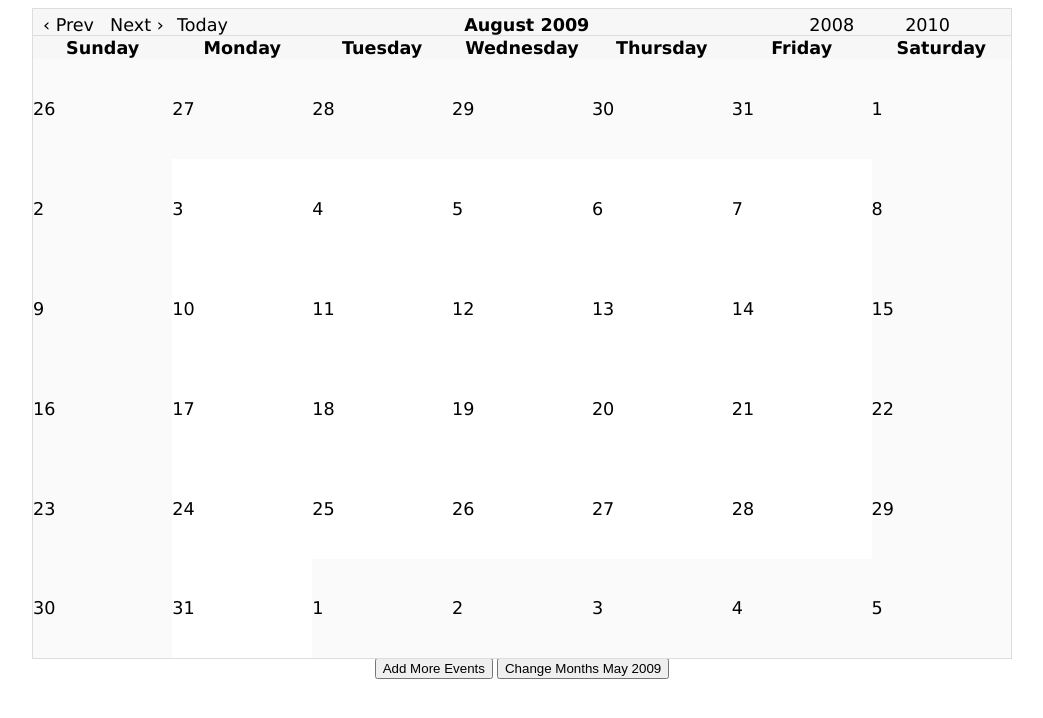
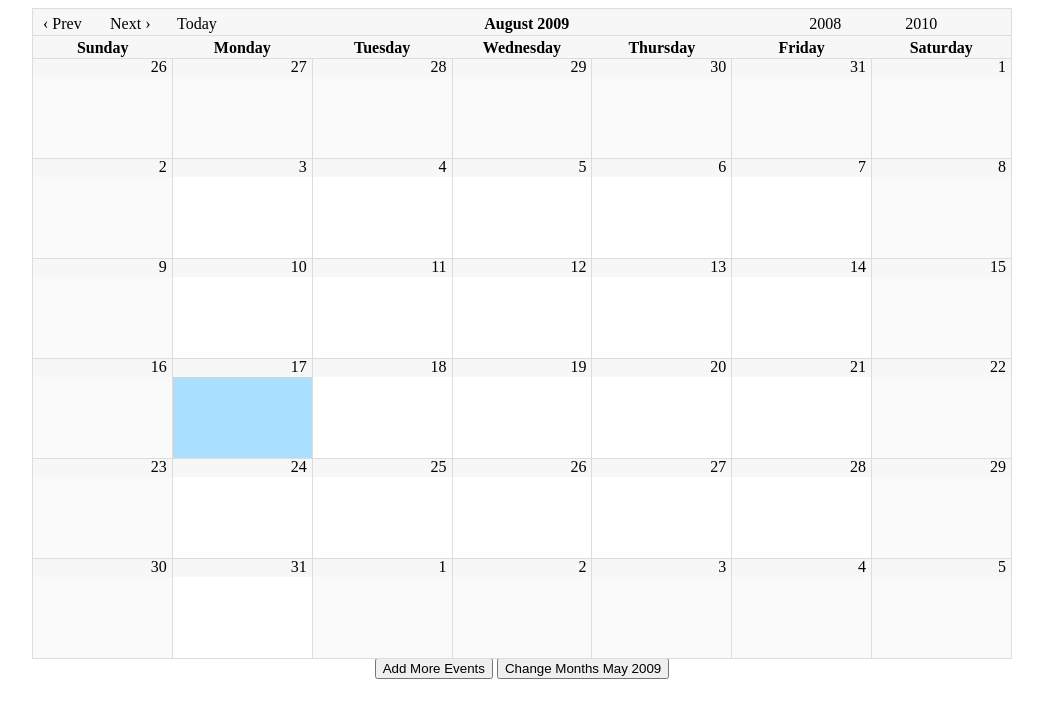
Before and after one commit to KyleLeneau/jMonthly, a plain HTML site: page src/Index.html in a window 1280 px wide. Shown: the whole page, without its empty margins (118-1161 px from the left). Drawn offline with Linux system fonts and the light colour scheme.

Commit message:
Working on drawing basis of calendar.  Also working on custom triggers.

```diff
--- a/src/Index.html
+++ b/src/Index.html
@@ -34,6 +34,18 @@
 				},
 				afterChangeMonth: function(evt, newDate) {
 					alert("after");
+				},
+				onDayTextClick: function(evt, date) {
+					console.log('onDayTextClick');
+					console.log(date);
+				},
+				onDateBoxDoubleClick: function(evt, date) {
+					console.log('onDateBoxDoubleClick');
+					console.log(date);
+				},
+				onDateBoxClick: function(evt, date) {
+					console.log('onDateBoxClick');
+					console.log(date);
 				}
 			});
 
--- a/src/js/datetime.js
+++ b/src/js/datetime.js
@@ -24,15 +24,7 @@
 	 */
 	$P.isLeapYear = function() {
 		var y = this.getFullYear();
-		return (((y % 4 === 0) && (y % 100 !== 0)) || (y % 400 === 0));getDaysInMonth
-	};
-
-	/**
-	 * Determines whether or not this instance is a weekday.
-	 * @return {Boolean} true if this instance is a weekday
-	 */
-	$P.isWeekday = function () {
-	    return !(this.is().sat() || this.is().sun());
+		return (((y % 4 === 0) && (y % 100 !== 0)) || (y % 400 === 0));
 	};
 
 	/**
--- a/src/js/ui.jmonthly.js
+++ b/src/js/ui.jmonthly.js
@@ -13,7 +13,7 @@ $.widget("ui.jmonthly", {
 
 	_init: function() {
 
-		this.element.addClass("ui-widget ui-corner-all ui-jmonthly");
+		this.element.addClass("ui-jmonthly");
 
 		// calendar object to track props.
 		this._calendar = new CalendarMonth().init(this.options.startDate);
@@ -26,9 +26,8 @@ $.widget("ui.jmonthly", {
 	_drawCalendar: function(init) {
 		var o = this.options,
 			c = this._calendar,
+			self = this,
 			now = new Date().clearTime();
-
-		console.log("drawing calendar");
 
 		var headerRow = this._drawHeader();
 
@@ -49,27 +48,35 @@ $.widget("ui.jmonthly", {
 			}
 
 			var weekday = (o.firstDayOfWeek + i) % 7;
-			var attrs = {'class':'ui-jmonthly-datebox' + (weekday == 0 || weekday == 6 ? ' Weekend ' : ''),
+			var attrs = {'class':'ui-jmonthly-datebox' + (weekday == 0 || weekday == 6 ? ' weekend ' : ''),
 						'date':currentDate.toString("M/d/yyyy")
 			};
 
-			//dates outside of month range.
-			if (currentDate.compareTo(c.firstOfMonth) == -1 || currentDate.compareTo(c.lastOfMonth) == 1) {
-				attrs['class'] += ' Inactive';
+			//DateBox Events
+			var dateLink = $('<div><span>' + currentDate.getDate() + '</span></div>').addClass('ui-jmonthly-datelabel');
+			dateLink.bind('click.jmonthly', currentDate.clone(), function(e) {
+				self._trigger("onDayTextClick", e, e.data);
+			});
+
+			var dateBox = $("<td></td>").attr(attrs).append(dateLink);
+			dateBox.bind('dblclick.jmonthly', currentDate.clone(), function(e) {
+				self._trigger('onDateBoxDoubleClick', e, e.data);
+			});
+			dateBox.bind('click.jmonthly', currentDate.clone(), function(e) {
+				self._trigger('onDateBoxClick', e, e.data);
+			});
+
+
+			// dates outside of month range.
+			if (currentDate.getMonth() != c.workingDate.getMonth()) {
+				dateBox.addClass('inactive');
 			}
 
-			//check to see if current date rendering is today
-			if (currentDate.compareTo(now) == 0) {
-				attrs['class'] += ' Today';
+			// check to see if current date rendering is today
+			if (currentDate.isToday(now)) {
+				dateBox.addClass('today');
 			}
 
-			//DateBox Events
-			var dateLink = $('<div><a>' + currentDate.getDate() + '</a></div>').addClass('ui-jmonthly-datelabel');
-			//dateLink.bind('click', { Date: currentDate.clone() }, def.onDayLinkClick);
-
-			var dateBox = $("<td></td>").attr(attrs).append(dateLink);
-			//dateBox.bind('dblclick', { Date: currentDate.clone() }, def.onDayCellDblClick);
-			//dateBox.bind('click', { Date: currentDate.clone() }, def.onDayCellClick);
 
 			/*if (o.dragableEvents) {
 				dateBox.droppable({
@@ -115,13 +122,14 @@ $.widget("ui.jmonthly", {
 	},
 
 	_drawHeader: function() {
-		var o = this.options;
-		var c = this._calendar;
+		var o = this.options,
+			c = this._calendar,
+			self = this;
 
 		// Create Previous Month link for later
 		var pMonth = c.workingDate.clone().addMonths(-1);
 		var prevMLink = $('<div class="MonthNavPrev"><a class="link-prev">'+ o.previousLinkText +'</a></div>').click(function() {
-			this.changeMonth(pMonth);
+			self.changeMonth(pMonth);
 		});
 
 		if (!o.previousLink) {
@@ -131,7 +139,7 @@ $.widget("ui.jmonthly", {
 		//Create Next Month link for later
 		var nMonth = c.workingDate.clone().addMonths(1);
 		var nextMLink = $('<div class="MonthNavNext"><a class="link-next">'+ o.nextLinkText +'</a></div>').click(function() {
-			this.changeMonth(nMonth);
+			self.changeMonth(nMonth);
 		});
 
 		if (!o.nextLink) {
@@ -142,13 +150,13 @@ $.widget("ui.jmonthly", {
 		//Create Previous Year link for later
 		var prevYear = c.workingDate.clone().addYears(-1);
 		var prevYLink = $('<div class="YearNavPrev"><a>'+ prevYear.getFullYear() +'</a></div>').click(function() {
-			this.changeMonth(prevYear);
+			self.changeMonth(prevYear);
 		});
 
 		//Create Next Year link for later
 		var nextYear = c.workingDate.clone().addYears(1);
 		var nextYLink = $('<div class="YearNavNext"><a>'+ nextYear.getFullYear() +'</a></div>').click(function() {
-			this.changeMonth(nextYear);
+			self.changeMonth(nextYear);
 		});
 
 		if (!o.yearLinks) {
@@ -158,7 +166,7 @@ $.widget("ui.jmonthly", {
 
 		//Create Today link for later
 		var todayLink = $('<div class="TodayLink"><a class="link-today">'+ o.todayLinkText +'</a></div>').click(function() {
-			this.changeMonth(new Date());
+			self.changeMonth(new Date());
 		});
 
 		if (!o.todayLink) {
--- a/src/themes/base/ui.jmonthly.css
+++ b/src/themes/base/ui.jmonthly.css
@@ -52,31 +52,11 @@
 .ui-jmonthly .ui-jmonthly-body{
 }
 
-.DateBox {
-	vertical-align:top;
-	border:solid 1px #ddd;
-	width:135px;
-}
-
-.DateLabel  {
-	height:16px;
-	width:100%;
-	background:#F7F7F7 none repeat scroll 0 0;
-	text-align:right;
-}
-
-.DateLabel a {
-	cursor:pointer;
-	padding:0 5px 2px;
-	text-decoration:none;
-	line-height:16px;
-}
-
-.ui-jmonthly-body .Inactive,
-.ui-jmonthly-body .Weekend {
+.ui-jmonthly-body .inactive,
+.ui-jmonthly-body .weekend {
 	background:#fafafa none repeat scroll 0 0;
 }
-.Today, .ui-jmonthly-body .DateBoxOver {
+.today, .ui-jmonthly-body .DateBoxOver {
 	background:#A9DFFF none repeat scroll 0 0;
 }
 
@@ -114,7 +94,23 @@
 .Event span.ui-icon-triangle-1-w { float:left; }
 .Event span.ui-icon-triangle-1-e { float:right; }
 
-.ui-jmonthly-datebox { }
-.ui-jmonthly-datelabel { }
+
+
+.ui-jmonthly-datebox {
+	vertical-align:top;
+	border:solid 1px #ddd;
+	width:135px;
+}
+
+.ui-jmonthly-datelabel {
+	height:16px;
+	background:#F7F7F7 none repeat scroll 0 0;
+	text-align:right;
+	cursor:pointer;
+	padding:0 5px 2px;
+	text-decoration:none;
+	line-height:16px;
+}
+
 .ui-jmonthly-week { }
 .ui-nav-disabled { }
```
